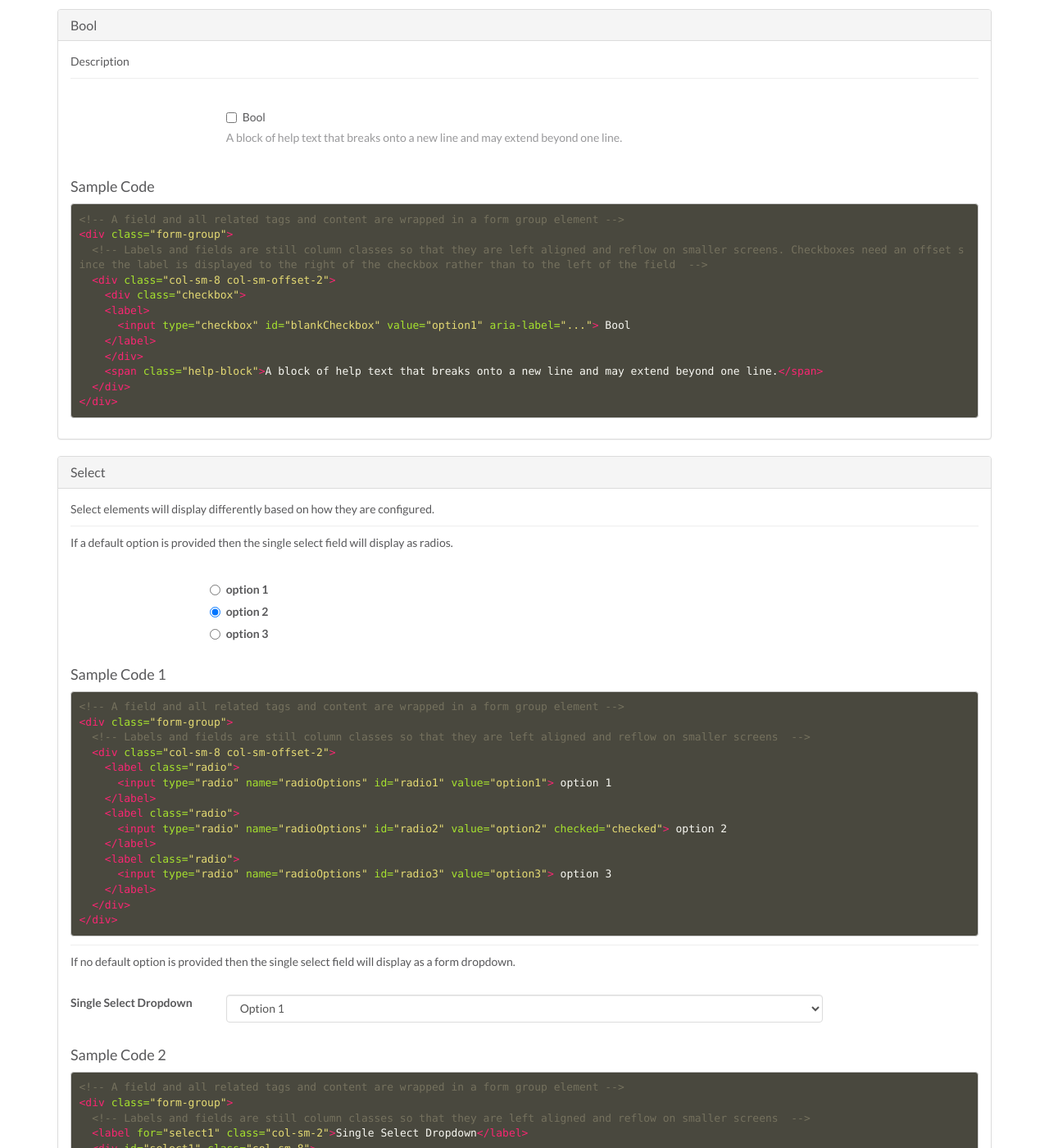
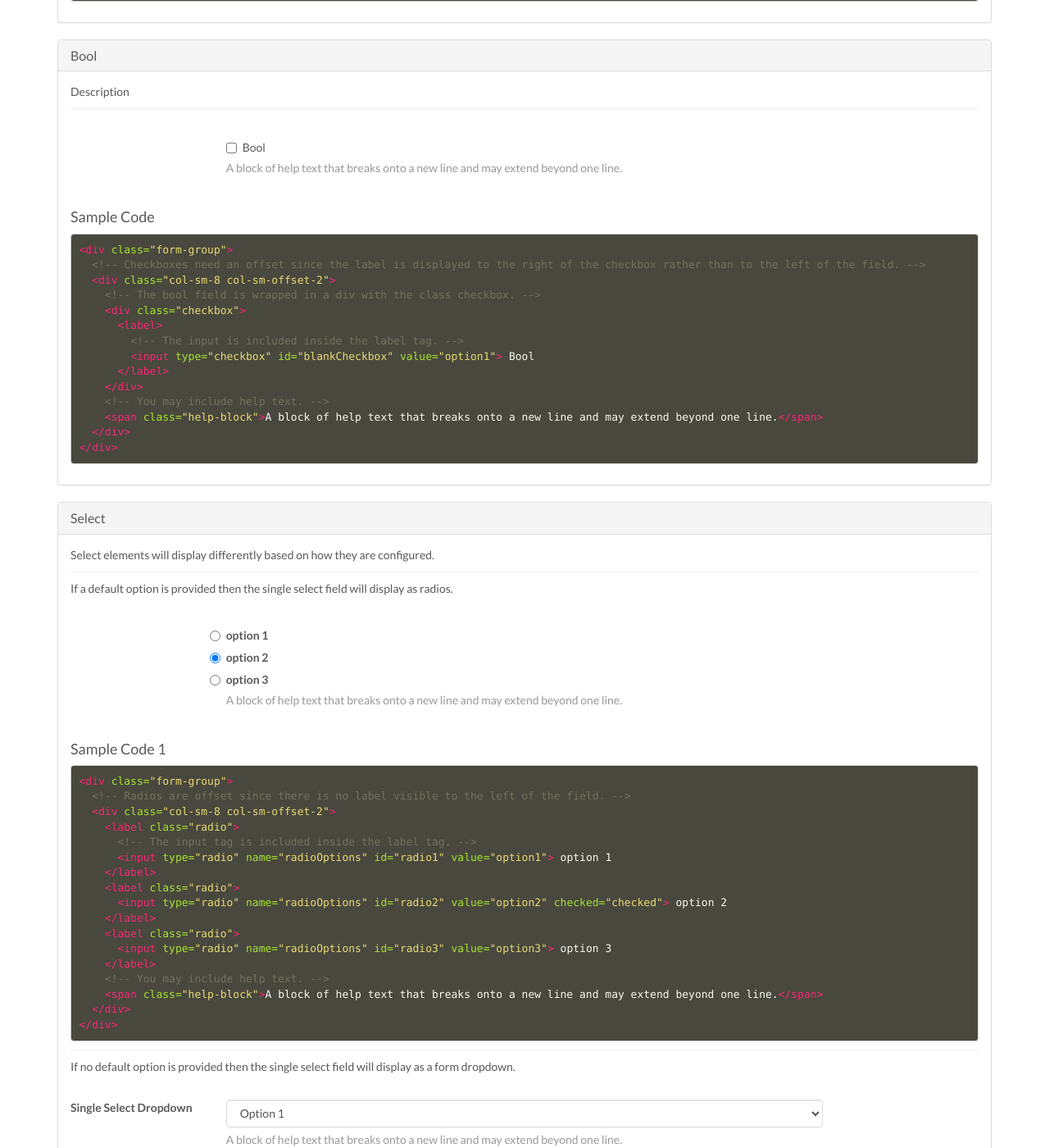
Before and after one commit to balihoo/style-library, a Jekyll site: the page built from forms.html, in a window 1280 px wide and 1400 px high, scrolled down 4690 px. Shown: the whole window at 82% size. Built offline with Jekyll 4.4.1, drawn with Linux system fonts in a browser that asks for light colours; nearby versions of some CDN libraries; library files that are not in the unit come from our copies; some of the changed text lies outside the part shown.

Commit message:
INT-304: Updated documentation and code snippets

```diff
--- a/_sass/balihoo/_balihoo.scss
+++ b/_sass/balihoo/_balihoo.scss
@@ -421,6 +421,15 @@
 
 		.item {
 
+			.selected {
+
+				img {
+					-webkit-transition: all 0.2s ease;
+					transition: all 0.2s ease;
+					border: 5px solid $brand-warning;
+				}
+			}
+
 			img {
 				width: 100%;
 				height: 100px;
--- a/assets/js/balihoo.js
+++ b/assets/js/balihoo.js
@@ -21,5 +21,11 @@
 	///////////////////
 	/// Image Field
 	$('.bh--form-image .carousel').carousel('pause');
+	$('.bh--form-image .item a').click(function(e) {
+		e.preventDefault();
+
+		$('.bh--form-image .item a').removeClass('selected');
+		$(this).addClass('selected');
+	});
 
 });
--- a/forms.html
+++ b/forms.html
@@ -64,11 +64,11 @@
 				<h4>Sample Code</h4>
 <!-- Start Code -->
 {% highlight html %}
-<!-- The form tag is given a class of 'form-horizontal' for the left aligned layout -->
+<!-- The form tag is given a class of 'form-horizontal' for the left aligned layout. -->
 <form class="form-horizontal">
-	<!-- A field and all related tags and content are wrapped in a form group element -->
+	<!-- A field and all related tags and content are wrapped in a form group element. -->
 	<div class="form-group">
-		<!-- Labels and fields are still column classes so that they are left aligned and reflow on smaller screens  -->
+		<!-- Labels and field are set using bootstrap grid classes such as col-sm-2.  -->
 		<label for="inputEmail3" class="col-sm-2 control-label">Email</label>
 		<div class="col-sm-8">
 			<input type="email" class="form-control" id="inputEmail3" placeholder="Email">
@@ -81,7 +81,7 @@
 		</div>
 	</div>
 	<div class="form-group">
-		<!-- Fields with no label use an offset so that they align with the other fields -->
+		<!-- Fields with no label use an offset so that they align with the other fields. -->
 		<div class="col-sm-offset-2 col-sm-8">
 			<div class="checkbox">
 				<label>
@@ -208,7 +208,7 @@
 <!-- Start Code -->
 {% highlight html %}
 <form class="form-horizontal">
-	<!-- Groups use the fieldset tag and are wrapped in a 'well' div -->
+	<!-- Groups use the fieldset tag and are wrapped in a bootstrap well element. -->
 	<div class="well">
 		<fieldset>
 			<!-- Group titles use the legend tag -->
@@ -227,6 +227,7 @@
 			</div>
 		</fieldset>
 	</div>
+	<!-- A second group. -->
 	<div class="well">
 		<fieldset>
 			<legend>Another Group</legend>
@@ -271,6 +272,7 @@
 			</div>
 		</fieldset>
 	</div>
+	<!-- This field is not in a group. -->
 	<div class="form-group">
 		<label for="howyoufindme" class="col-sm-2 control-label">How did you discover us? I am not a part of a group :-(</label>
 		<div class="col-sm-8">
@@ -328,14 +330,12 @@
 				<h4>Sample Code</h4>
 <!-- Start Code -->
 {% highlight html %}
-<!-- A field and all related tags and content are wrapped in a form group element -->
 <div class="form-group">
-	<!-- Labels and fields are still column classes so that they are left aligned and reflow on smaller screens  -->
 	<label for="input1" class="col-sm-2 control-label">Text</label>
 	<div class="col-sm-8">
-
-		<input type="text" class="form-control" id="input1" placeholder="Placeholder Text">
-		<!-- You may include help text -->
+		<!-- Text fields use a basic html text input with a from-control class. -->
+		<input type="text" class="form-control" id="input1" placeholder="Placeholder Text"><!-- Placeholder text should be dynamic if supplied -->
+		<!-- You may include help text. -->
 		<span class="help-block">A block of help text that breaks onto a new line and may extend beyond one line.</span>
 	</div>
 </div><!-- /.form-group -->
@@ -375,12 +375,12 @@
 						<h4>Sample Code</h4>
 <!-- Start Code -->
 {% highlight html %}
-<!-- A field and all related tags and content are wrapped in a form group element -->
 <div class="form-group">
-	<!-- Labels and fields are still column classes so that they are left aligned and reflow on smaller screens  -->
 	<label for="textarea1" class="col-sm-2 control-label">Textarea</label>
 	<div class="col-sm-8">
-		<textarea class="form-control" rows="3" id="textarea1" placeholder="Placeholder"></textarea>
+		<!-- Text fields use a basic html textarea with a from-control class. -->
+		<textarea class="form-control" rows="3" id="textarea1" placeholder="Placeholder"></textarea><!-- Placeholder text should be dynamic if supplied. -->
+		<!-- You may include help text. -->
 		<span class="help-block">A block of help text that breaks onto a new line and may extend beyond one line.</span>
 	</div>
 </div>
@@ -407,9 +407,9 @@
 				<p>Description</p>
 				<hr>
 				<form class="form-horizontal bh--form-example">
-					<!-- A field and all related tags and content are wrapped in a form group element -->
+					<!-- A field and all related tags and content are wrapped in a form group element. -->
 					<div class="form-group">
-						<!-- Labels and fields are still column classes so that they are left aligned and reflow on smaller screens  -->
+						<!-- Labels and fields are still column classes so that they are left aligned and reflow on smaller screens. -->
 						<div class="col-sm-8 col-sm-offset-2">
 							<div class="checkbox">
 							<label>
@@ -423,15 +423,17 @@
 				<h4>Sample Code</h4>
 <!-- Start Code -->
 {% highlight html %}
-<!-- A field and all related tags and content are wrapped in a form group element -->
 <div class="form-group">
-	<!-- Labels and fields are still column classes so that they are left aligned and reflow on smaller screens. Checkboxes need an offset since the label is displayed to the right of the checkbox rather than to the left of the field  -->
+	<!-- Checkboxes need an offset since the label is displayed to the right of the checkbox rather than to the left of the field. -->
 	<div class="col-sm-8 col-sm-offset-2">
+		<!-- The bool field is wrapped in a div with the class checkbox. -->
 		<div class="checkbox">
 			<label>
-			<input type="checkbox" id="blankCheckbox" value="option1" aria-label="..."> Bool
+				<!-- The input is included inside the label tag. -->
+				<input type="checkbox" id="blankCheckbox" value="option1"> Bool
 			</label>
 		</div>
+		<!-- You may include help text. -->
 		<span class="help-block">A block of help text that breaks onto a new line and may extend beyond one line.</span>
 	</div>
 </div>
@@ -460,9 +462,9 @@
 				<hr>
 				<p>If a default option is provided then the single select field will display as radios.</p>
 				<form class="form-horizontal bh--form-example">
-					<!-- A field and all related tags and content are wrapped in a form group element -->
+					<!-- A field and all related tags and content are wrapped in a form group element. -->
 					<div class="form-group">
-						<!-- Labels and fields are still column classes so that they are left aligned and reflow on smaller screens  -->
+						<!-- Labels and fields are still column classes so that they are left aligned and reflow on smaller screens. -->
 						<div class="col-sm-8 col-sm-offset-2">
 							<label class="radio">
 								<input type="radio" name="radioOptions" id="radio1" value="option1"> option 1
@@ -473,17 +475,19 @@
 							<label class="radio">
 								<input type="radio" name="radioOptions" id="radio3" value="option3"> option 3
 							</label>
+							<!-- You may include help text. -->
+							<span class="help-block">A block of help text that breaks onto a new line and may extend beyond one line.</span>
 						</div>
 					</div>
 				</form>
 				<h4>Sample Code 1</h4>
 <!-- Start Code -->
 {% highlight html %}
-<!-- A field and all related tags and content are wrapped in a form group element -->
 <div class="form-group">
-	<!-- Labels and fields are still column classes so that they are left aligned and reflow on smaller screens  -->
+	<!-- Radios are offset since there is no label visible to the left of the field. -->
 	<div class="col-sm-8 col-sm-offset-2">
 		<label class="radio">
+			<!-- The input tag is included inside the label tag. -->
 			<input type="radio" name="radioOptions" id="radio1" value="option1"> option 1
 		</label>
 		<label class="radio">
@@ -492,15 +496,17 @@
 		<label class="radio">
 			<input type="radio" name="radioOptions" id="radio3" value="option3"> option 3
 		</label>
+		<!-- You may include help text. -->
+		<span class="help-block">A block of help text that breaks onto a new line and may extend beyond one line.</span>
 	</div>
 </div>
 {% endhighlight %}
 <hr>
 <p>If no default option is provided then the single select field will display as a form dropdown.</p>
 <form class="form-horizontal bh--form-example">
-	<!-- A field and all related tags and content are wrapped in a form group element -->
+	<!-- A field and all related tags and content are wrapped in a form group element. -->
 	<div class="form-group">
-		<!-- Labels and fields are still column classes so that they are left aligned and reflow on smaller screens  -->
+		<!-- Labels and fields are still column classes so that they are left aligned and reflow on smaller screens.  -->
 		<label for="select1" class="col-sm-2">Single Select Dropdown</label>
 		<div id="select1" class="col-sm-8">
 			<select class="form-control">
@@ -510,17 +516,18 @@
 				<option>Option 4</option>
 				<option>Option 5</option>
 			</select>
+			<!-- You may include help text. -->
+			<span class="help-block">A block of help text that breaks onto a new line and may extend beyond one line.</span>
 		</div>
 	</div>
 </form>
 <h4>Sample Code 2</h4>
 <!-- Start Code -->
 {% highlight html %}
-<!-- A field and all related tags and content are wrapped in a form group element -->
 <div class="form-group">
-	<!-- Labels and fields are still column classes so that they are left aligned and reflow on smaller screens  -->
 	<label for="select1" class="col-sm-2">Single Select Dropdown</label>
 	<div id="select1" class="col-sm-8">
+		<!-- A form dropdown is marked up using a select tag. Options are provided as a part of the select tag markup. -->
 		<select class="form-control">
 			<option>Option 1</option>
 			<option>Option 2</option>
@@ -528,6 +535,8 @@
 			<option>Option 4</option>
 			<option>Option 5</option>
 		</select>
+		<!-- You may include help text. -->
+		<span class="help-block">A block of help text that breaks onto a new line and may extend beyond one line.</span>
 	</div>
 </div>
 {% endhighlight %}
@@ -569,15 +578,17 @@
 					<label class="checkbox">
 						<input type="checkbox" name="checkboxOptions" id="checkbox3" value="option3" checked="checked"> option 3
 					</label>
+					<!-- You may include help text. -->
+					<span class="help-block">A block of help text that breaks onto a new line and may extend beyond one line.</span>
 				</div>
 			</div>
 		</form>
 		<h4>Sample Code 1</h4>
 <!-- Start Code -->
 {% highlight html %}
-<!-- A field and all related tags and content are wrapped in a form group element -->
-<!-- Labels and fields are still column classes so that they are left aligned and reflow on smaller screens  -->
+<div class="form-group">
 	<div class="col-sm-8 col-sm-offset-2">
+		<!-- One checkbox element for each option -->
 		<label class="checkbox">
 			<input type="checkbox" name="checkboxOptions" id="checkbox1" value="option1"> option 1
 		</label>
@@ -587,6 +598,9 @@
 		<label class="checkbox">
 			<input type="checkbox" name="checkboxOptions" id="checkbox3" value="option3" checked="checked"> option 3
 		</label>
+		<!-- You may include help text. -->
+		<span class="help-block">A block of help text that breaks onto a new line and may extend beyond one line.</span>
+	</div>
 </div>
 {% endhighlight %}
 <hr>
@@ -604,24 +618,28 @@
 				<option>Option 4</option>
 				<option>Option 5</option>
 			</select>
+			<!-- You may include help text. -->
+			<span class="help-block">A block of help text that breaks onto a new line and may extend beyond one line.</span>
 		</div>
 	</div>
 </form>
 <h4>Sample Code 2</h4>
 <!-- Start Code -->
 {% highlight html %}
-<!-- A field and all related tags and content are wrapped in a form group element -->
 <div class="form-group">
-	<!-- Labels and fields are still column classes so that they are left aligned and reflow on smaller screens  -->
 	<label for="select1" class="col-sm-2">MultiSelect Dropdown</label>
 	<div id="select1" class="col-sm-8">
+		<!-- The select element should include the multiple attribute -->
 		<select multiple class="form-control">
 			<option>Option 1</option>
+			<!-- Selected options are give the selected attribute -->
 			<option selected>Option 2</option>
 			<option selected>Option 3</option>
 			<option>Option 4</option>
 			<option>Option 5</option>
 		</select>
+		<!-- You may include help text. -->
+		<span class="help-block">A block of help text that breaks onto a new line and may extend beyond one line.</span>
 	</div>
 </div>
 {% endhighlight %}
@@ -673,7 +691,7 @@
 											</a>
 										</div>
 										<div class="col-lg-2 col-xs-2 col-md-2 col-sm-2">
-											<a href="#">
+											<a href="#" class="selected">
 												<img src="http://lorempixel.com/200/200/" class="img-responsive">
 												<div class="carousel-caption">
 													two.png<br>
@@ -812,6 +830,8 @@
 								<button type="button" class="btn btn-default">Upload Image</button>
 								<button type="button" class="btn btn-link">Clear</button>
 							</div>
+							<!-- You may include help text. -->
+							<span class="help-block">A block of help text that breaks onto a new line and may extend beyond one line.</span>
 						</div>
 					</div>
 				</form>
@@ -823,8 +843,10 @@
 	<!-- Labels and fields are still column classes so that they are left aligned and reflow on smaller screens  -->
 	<label for="image1" class="col-sm-2 control-label">Image (Multiple Options Provided)</label>
 	<div class="col-sm-10">
+		<!-- Make sure to use both the carousel and slide classes. The ID should be unique. -->
 		<div class="carousel slide" id="myCarousel">
 
+			<!-- The carousel indicators list should be built dynamically based on how many pages of images there are. -->
 			<ol class="carousel-indicators">
 				<li data-target="#myCarousel" data-slide-to="0" class="active"></li>
 				<li data-target="#myCarousel" data-slide-to="1"></li>
@@ -833,6 +855,7 @@
 
 			<div class="carousel-inner">
 
+				<!-- The carousel item is a container which includes multiple images. -->
 				<div class="item active">
 					<div class="col-lg-2 col-xs-2 col-md-2 col-sm-2 col-sm-offset-1">
 						<a href="#">
@@ -844,7 +867,8 @@
 						</a>
 					</div>
 					<div class="col-lg-2 col-xs-2 col-md-2 col-sm-2">
-						<a href="#">
+						<!-- The class selected indicates which image is the current selection in the form. -->
+						<a href="#" class="selected">
 							<img src="http://lorempixel.com/200/200/" class="img-responsive">
 							<div class="carousel-caption">
 								two.png<br>
@@ -880,7 +904,7 @@
 						</a>
 					</div>
 				</div>
-
+				<!-- Another page of images. -->
 				<div class="item">
 					<div class="col-lg-2 col-xs-2 col-md-2 col-sm-2 col-sm-offset-1">
 						<a href="#">
@@ -928,7 +952,7 @@
 						</a>
 					</div>
 				</div>
-
+				<!-- Another page of images. -->
 				<div class="item">
 					<div class="col-lg-2 col-xs-2 col-md-2 col-sm-2 col-sm-offset-1">
 						<a href="#">
@@ -969,7 +993,7 @@
 				</div>
 			</div>
 			<!-- Controls -->
-			<a class="left carousel-control" href="#myCarousel" role="button" data-slide="prev">
+			<a class="left carousel-control" href="#myCarousel" role="button" data-slide="prev"><!-- Make sure the href matches the ID of the carousel you wish to advance. -->
 				<span class="glyphicon glyphicon-chevron-left" aria-hidden="true"></span>
 				<span class="sr-only">Previous</span>
 			</a>
@@ -978,11 +1002,15 @@
 				<span class="sr-only">Next</span>
 			</a>
 		</div><!-- /.carousel -->
+		<!-- Form fields and inputs. -->
 		<div class="bh--form-image-controls">
+			<!-- Necessary but hidden fields should be given the hidden class. -->
 			<input type="file" id="image1" class="form-control hidden">
 			<button type="button" class="btn btn-default">Upload Image</button>
 			<button type="button" class="btn btn-link">Clear</button>
 		</div>
+		<!-- You may include help text. -->
+		<span class="help-block">A block of help text that breaks onto a new line and may extend beyond one line.</span>
 	</div>
 </div>
 {% endhighlight %}
@@ -1001,6 +1029,8 @@
 							<button type="button" class="btn btn-default">Upload Image</button>
 							<button type="button" class="btn btn-link">Clear</button>
 						</div>
+						<!-- You may include help text. -->
+						<span class="help-block">A block of help text that breaks onto a new line and may extend beyond one line.</span>
 					</div>
 				</div>
 			</form>
@@ -1019,6 +1049,8 @@
 			<button type="button" class="btn btn-default">Upload Image</button>
 			<button type="button" class="btn btn-link">Clear</button>
 		</div>
+		<!-- You may include help text. -->
+		<span class="help-block">A block of help text that breaks onto a new line and may extend beyond one line.</span>
 	</div>
 </div>
 {% endhighlight %}
@@ -1085,12 +1117,11 @@
 				<h4>Sample Code</h4>
 <!-- Start Code -->
 {% highlight html %}
-<!-- A field and all related tags and content are wrapped in a form group element -->
 <div class="form-group bh--form-color">
-	<!-- Labels and fields are still column classes so that they are left aligned and reflow on smaller screens  -->
 	<label for="color1" class="col-sm-2 control-label">Color Picker</label>
 	<div class="col-sm-8">
-		<input type="text" id="color1" class="form-control bh--colorpicker"> <!-- bh--colorpicker class is required for the js to initialize -->
+		<!-- The colorpicker uses a text field. bh--colorpicker class is required for the js to initialize -->
+		<input type="text" id="color1" class="form-control bh--colorpicker">
 		<span class="help-block">A block of help text that breaks onto a new line and may extend beyond one line.</span>
 	</div>
 </div>
@@ -1129,10 +1160,9 @@
 				<h4>Sample Code</h4>
 <!-- Start Code -->
 {% highlight html %}
-<!-- A field and all related tags and content are wrapped in a form group element -->
 <div class="form-group">
-	<!-- Labels and fields are still column classes so that they are left aligned and reflow on smaller screens  -->
 	<div class="col-sm-8 col-sm-offset-2">
+		<!-- Info fields are provided as a simple paragraph tag. -->
 		<p>Some arbitrary text in an info field. Collaboratively administrate empowered markets via plug-and-play networks. Dynamically procrastinate B2C users after installed base benefits. Dramatically visualize customer directed convergence without revolutionary ROI.</p>
 	</div>
 </div>
@@ -1173,12 +1203,11 @@
 				<h4>Sample Code</h4>
 <!-- Start Code -->
 {% highlight html %}
-<!-- A field and all related tags and content are wrapped in a form group element -->
 <div class="form-group">
-	<!-- Labels and fields are still column classes so that they are left aligned and reflow on smaller screens  -->
 	<label for="timepicker1" class="col-sm-2 control-label">Timepicker</label>
 	<div class="col-sm-8">
-		<input id="timepicker1" type="text" class="form-control bh--timepicker"> <!-- need the bh--timepicker class for script to initialize -->
+		<!-- The timepicker is a simple text field. It needs the bh--timepicker class for script to initialize -->
+		<input id="timepicker1" type="text" class="form-control bh--timepicker">
 		<span class="help-block">A block of help text that breaks onto a new line and may extend beyond one line .</span>
 	</div>
 </div>
```
Lines whose indentation alone changed are shown as unchanged.
